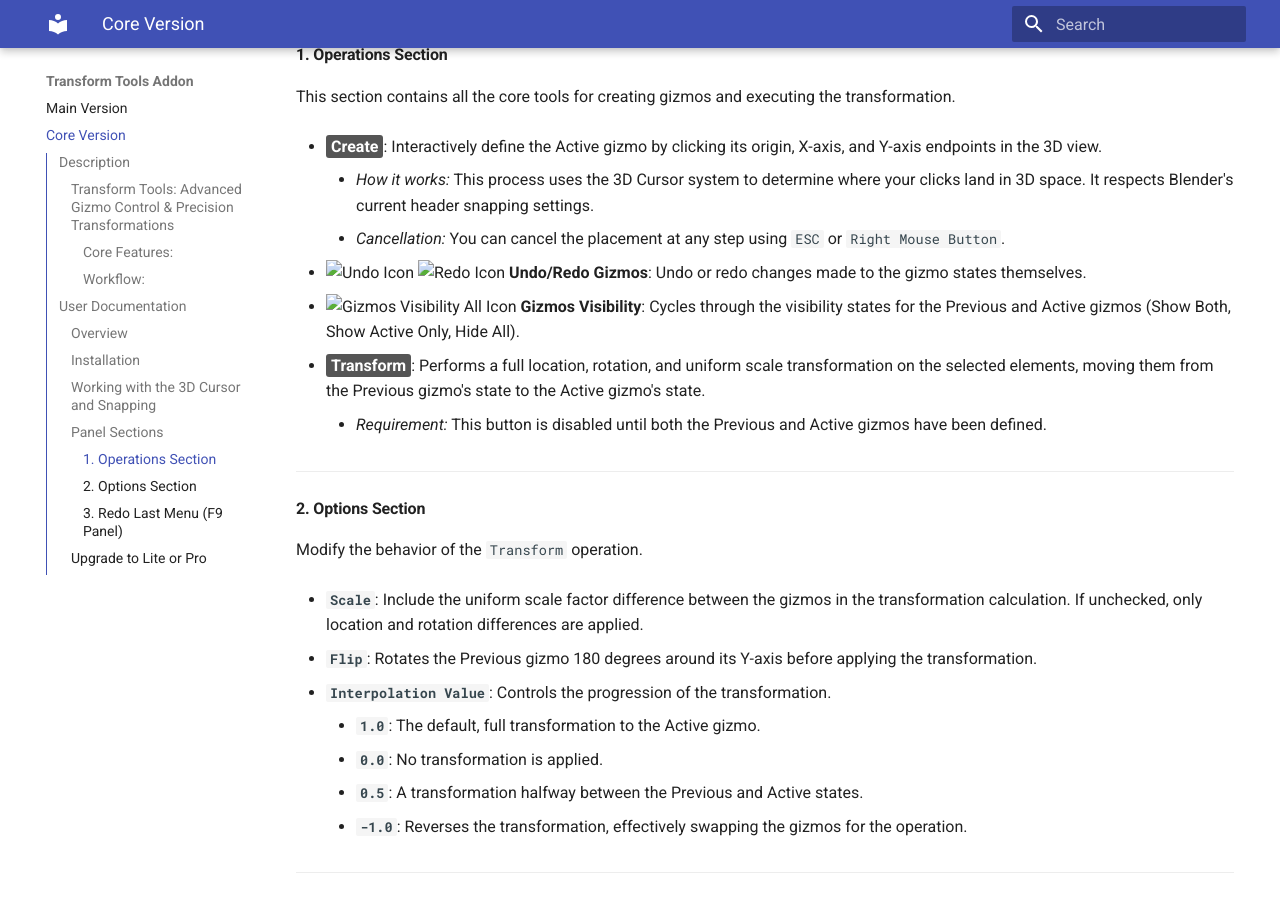
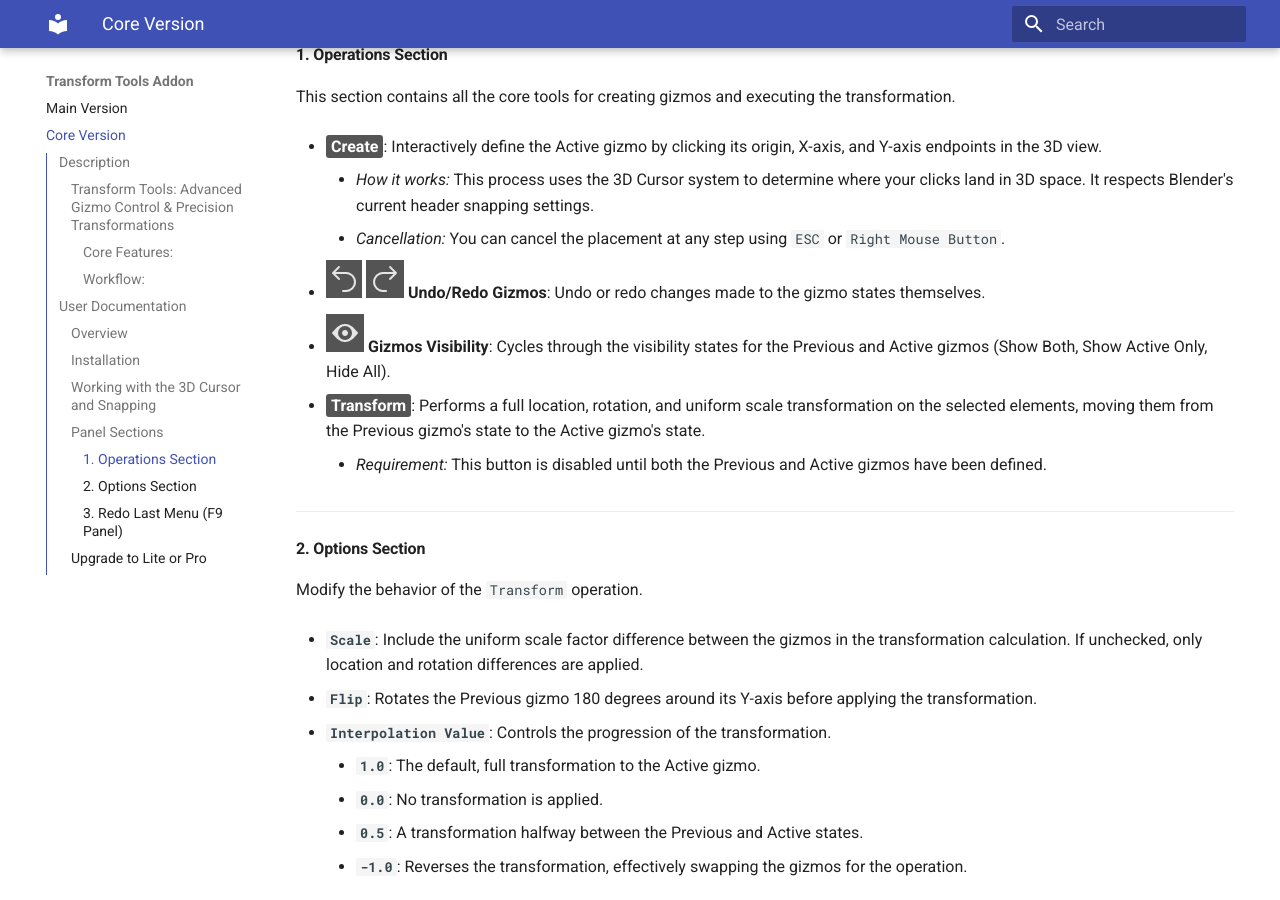
Before and after one commit to idris-y/transform-tools-docs, an MkDocs documentation site: the page built from docs/core/index.md, in a window 1280 px wide and 900 px high, scrolled down 1765 px. Built offline with MkDocs 1.6.1 and Material for MkDocs 9.7.7, drawn with Linux system fonts in a browser that asks for light colours.

Commit message:
Update index.md
update the assets path

```diff
--- a/docs/core/index.md
+++ b/docs/core/index.md
@@ -72,9 +72,9 @@ This section contains all the core tools for creating gizmos and executing the t
     *   *How it works:* This process uses the 3D Cursor system to determine where your clicks land in 3D space. It respects Blender's current header snapping settings.
     *   *Cancellation:* You can cancel the placement at any step using `ESC` or `Right Mouse Button`.
 
-*   <span id="op-undo-redo">![Undo Icon](assets/icons/Undo.png) ![Redo Icon](assets/icons/Redo.png) **Undo/Redo Gizmos**</span>: Undo or redo changes made to the gizmo states themselves.
+*   <span id="op-undo-redo">![Undo Icon](../assets/icons/Undo.png) ![Redo Icon](../assets/icons/Redo.png) **Undo/Redo Gizmos**</span>: Undo or redo changes made to the gizmo states themselves.
 
-*   <span id="opt-visibility">![Gizmos Visibility All Icon](assets/icons/Show_all_gizmos.png) **Gizmos Visibility**</span>: Cycles through the visibility states for the Previous and Active gizmos (Show Both, Show Active Only, Hide All).
+*   <span id="opt-visibility">![Gizmos Visibility All Icon](../assets/icons/Show_all_gizmos.png) **Gizmos Visibility**</span>: Cycles through the visibility states for the Previous and Active gizmos (Show Both, Show Active Only, Hide All).
 
 *   <span id="op-transform" style="background-color: rgba(0, 0, 0, 0.667); color: white; padding: 2px 5px; border-radius: 3px; font-weight: bold;">Transform</span>: Performs a full location, rotation, and uniform scale transformation on the selected elements, moving them from the Previous gizmo's state to the Active gizmo's state.
     *   *Requirement:* This button is disabled until both the Previous and Active gizmos have been defined.
```
